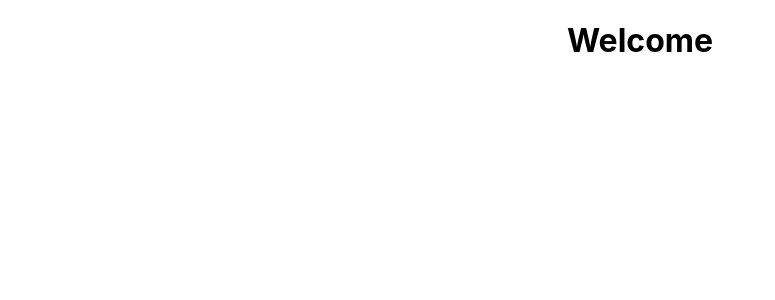
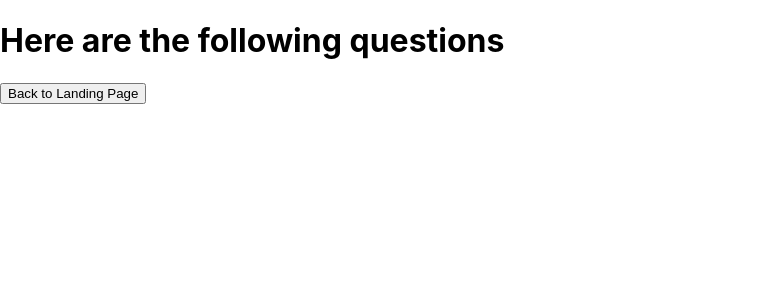
Before and after one commit to chayex18/SmartCare, a React (Create React App) app: page /questions in a window 1280 px wide. Shown: the top 300 px of the page, without its empty margins (0-775 px from the left). Built offline with nearby package versions, Linux system fonts and the light colour scheme.

Commit message:
Set different pages

```diff
--- a/src/App.js
+++ b/src/App.js
@@ -1,10 +1,16 @@
 import "./App.css";
+import { BrowserRouter as Router, Route, Routes } from "react-router-dom";
+import LandingPage from "./components/LandingPage";
+import QuestionsPage from "./components/QuestionsPage";
 
 function App() {
   return (
-    <div className="App">
-      <h1> Welcome </h1>
-    </div>
+    <Router>
+      <Routes>
+        <Route path="/" element={<LandingPage />} />
+        <Route path="/questions" element={<QuestionsPage />} />
+      </Routes>
+    </Router>
   );
 }
 
--- /dev/null
+++ b/src/components/LandingPage.js
@@ -0,0 +1,15 @@
+import React from "react";
+import { Link } from "react-router-dom";
+
+const LandingPage = () => {
+  return (
+    <div>
+      <h1>Welcome to the Landing Page!</h1>
+      <Link to="/questions">
+        <button>Go to Another Page</button>
+      </Link>
+    </div>
+  );
+};
+
+export default LandingPage;
--- /dev/null
+++ b/src/components/QuestionsPage.js
@@ -0,0 +1,15 @@
+import React from "react";
+import { Link } from "react-router-dom";
+
+const QuestionsPage = () => {
+  return (
+    <div>
+      <h1>Here are the following questions</h1>
+      <Link to="/">
+        <button>Back to Landing Page</button>
+      </Link>
+    </div>
+  );
+};
+
+export default QuestionsPage;
```
